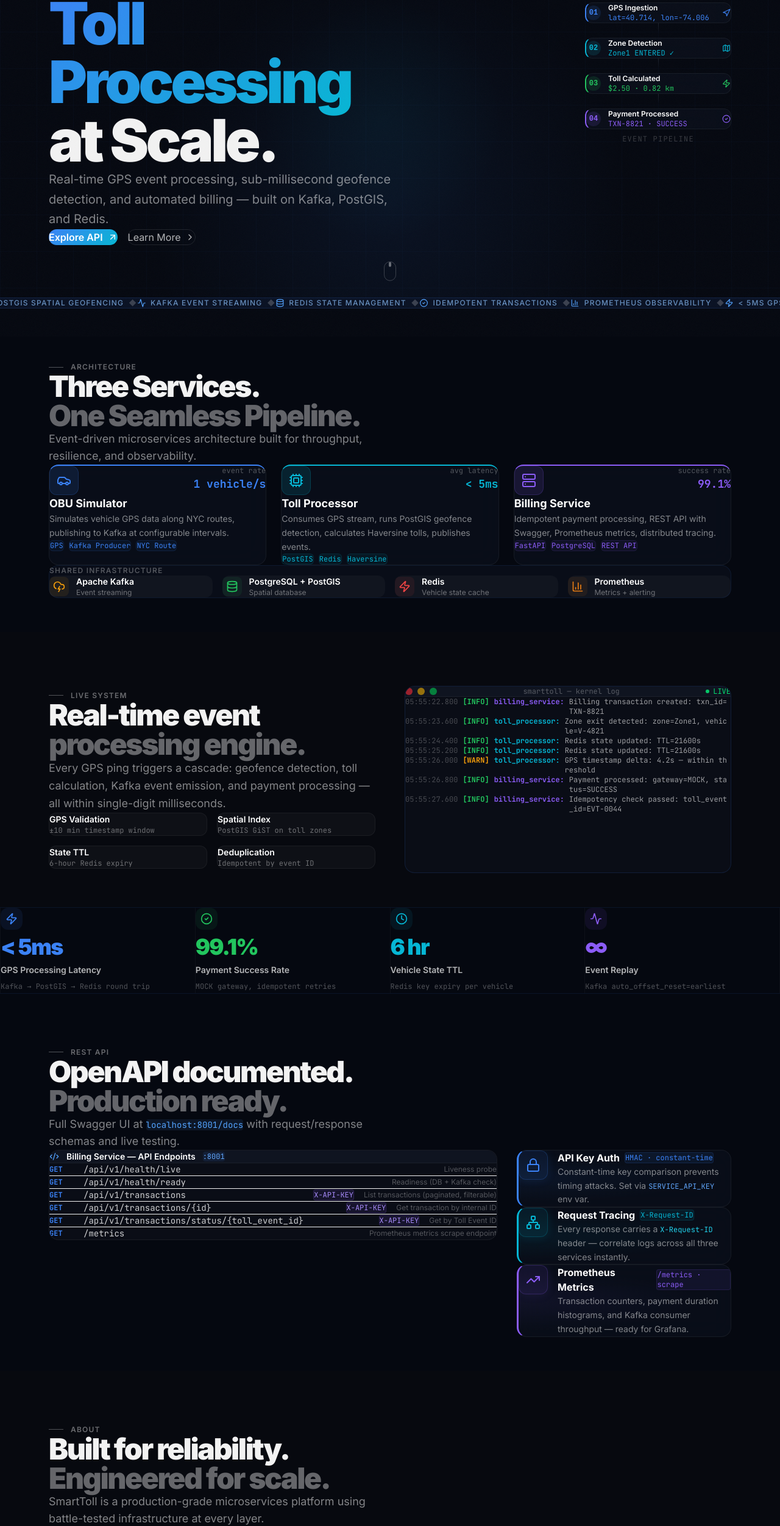
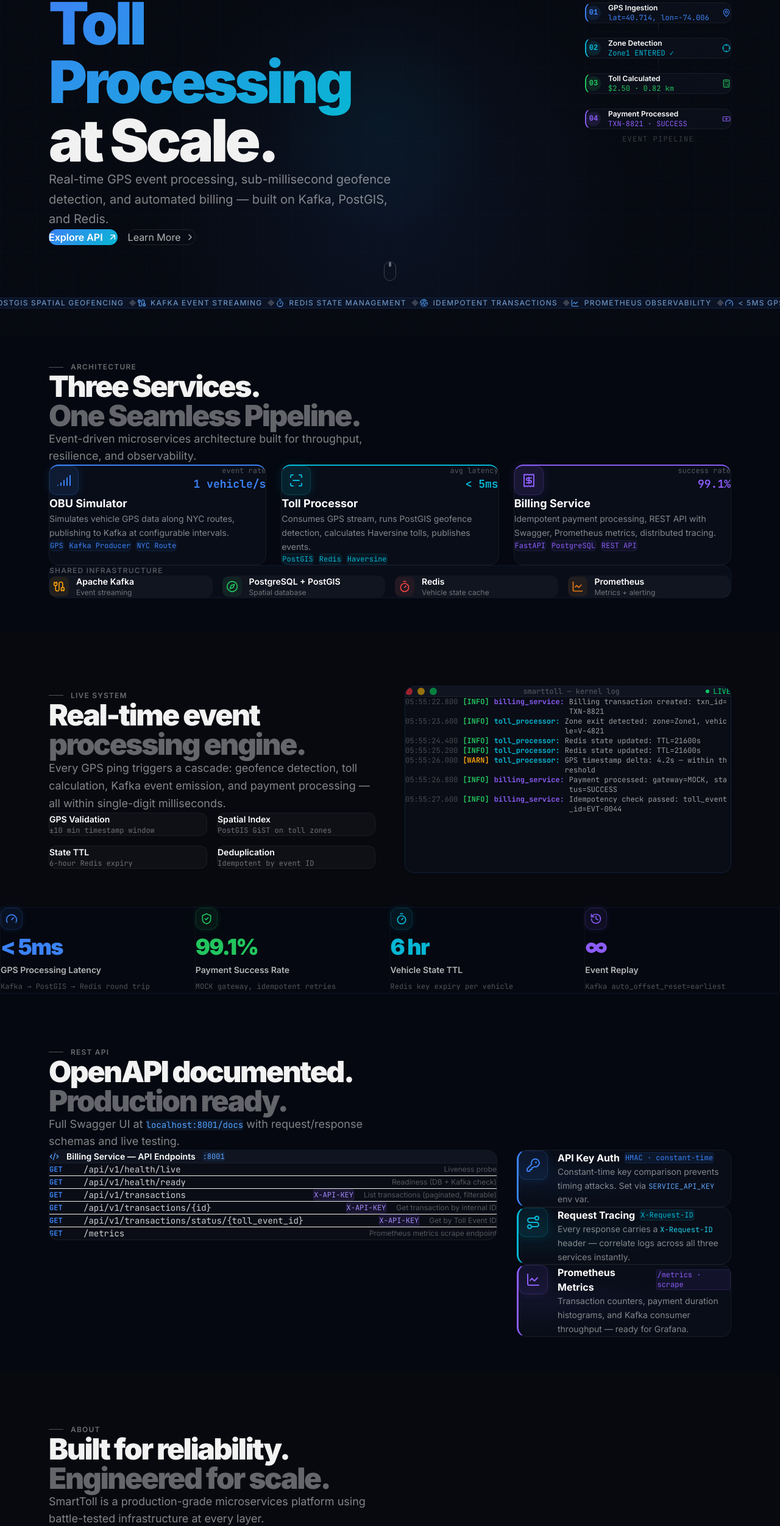
Before and after one commit to hooiv/smarttoll-prod, a React (Vite) app in the folder frontend/: page / in a window 1280 px wide. Shown: the part 248-2751 px from the top of the page at 61% size. Built offline with nearby package versions, Linux system fonts and the light colour scheme.

Commit message:
fix(frontend): semantic icon overhaul — purposeful icons across all sections

```diff
--- a/frontend/src/App.tsx
+++ b/frontend/src/App.tsx
@@ -1,11 +1,11 @@
 import { useEffect, useRef, useState } from 'react'
 import { motion, useInView } from 'framer-motion'
 import {
-  Activity, ArrowUpRight, BarChart3,
-  Car, CheckCircle2, ChevronRight, Clock, CloudLightning, Code2,
-  Cpu, Database, ExternalLink, Globe,
-  Lock, Map, Menu, Navigation, Network,
-  RefreshCw, Server, Shield, Terminal, TrendingUp, X, Zap
+  Activity, ArrowUpRight, Banknote, Cable, Calculator, ChevronRight, Code2,
+  Compass, Crosshair, ExternalLink, Fingerprint, Gauge,
+  History, KeyRound, LineChart, MapPin, Menu, Navigation,
+  Receipt, Rocket, Route, ScanLine, ShieldAlert, ShieldCheck, Signal,
+  Terminal, Timer, X
 } from 'lucide-react'
 
 const FadeIn = ({ children, delay = 0, direction = 'up' }: { children: React.ReactNode; delay?: number; direction?: 'up' | 'left' | 'right' | 'none' }) => {
@@ -102,10 +102,10 @@ function Navbar() {
 }
 
 const PIPELINE_STEPS = [
-  { step: '01', label: 'GPS Ingestion', value: 'lat=40.714, lon=-74.006', color: '#3b82f6', icon: <Navigation className="w-3.5 h-3.5" /> },
-  { step: '02', label: 'Zone Detection', value: 'Zone1 ENTERED ✓', color: '#06b6d4', icon: <Map className="w-3.5 h-3.5" /> },
-  { step: '03', label: 'Toll Calculated', value: '$2.50 · 0.82 km', color: '#22c55e', icon: <Zap className="w-3.5 h-3.5" /> },
-  { step: '04', label: 'Payment Processed', value: 'TXN-8821 · SUCCESS', color: '#8b5cf6', icon: <CheckCircle2 className="w-3.5 h-3.5" /> },
+  { step: '01', label: 'GPS Ingestion', value: 'lat=40.714, lon=-74.006', color: '#3b82f6', icon: <MapPin className="w-3.5 h-3.5" /> },
+  { step: '02', label: 'Zone Detection', value: 'Zone1 ENTERED ✓', color: '#06b6d4', icon: <Crosshair className="w-3.5 h-3.5" /> },
+  { step: '03', label: 'Toll Calculated', value: '$2.50 · 0.82 km', color: '#22c55e', icon: <Calculator className="w-3.5 h-3.5" /> },
+  { step: '04', label: 'Payment Processed', value: 'TXN-8821 · SUCCESS', color: '#8b5cf6', icon: <Banknote className="w-3.5 h-3.5" /> },
 ]
 
 function Hero() {
@@ -183,7 +183,7 @@ function Hero() {
         animate={{ y: [0, 8, 0] }} transition={{ duration: 5, repeat: Infinity, ease: 'easeInOut', delay: 1 }}>
         <div className="flex items-center gap-3">
           <div className="w-8 h-8 rounded-full flex items-center justify-center" style={{ background: 'rgba(6,182,212,0.2)' }}>
-            <CheckCircle2 className="w-4 h-4 text-cyan-400" />
+            <ShieldCheck className="w-4 h-4 text-cyan-400" />
           </div>
           <div>
             <p className="text-xs text-white/40 font-mono">Payment Success</p>
@@ -244,12 +244,12 @@ function Hero() {
 
 function MarqueeBar() {
   const items = [
-    { icon: <Zap className="w-3.5 h-3.5" />, text: '< 5ms GPS Processing Latency' },
-    { icon: <Shield className="w-3.5 h-3.5" />, text: 'PostGIS Spatial Geofencing' },
-    { icon: <Activity className="w-3.5 h-3.5" />, text: 'Kafka Event Streaming' },
-    { icon: <Database className="w-3.5 h-3.5" />, text: 'Redis State Management' },
-    { icon: <CheckCircle2 className="w-3.5 h-3.5" />, text: 'Idempotent Transactions' },
-    { icon: <BarChart3 className="w-3.5 h-3.5" />, text: 'Prometheus Observability' },
+    { icon: <Gauge className="w-3.5 h-3.5" />, text: '< 5ms GPS Processing Latency' },
+    { icon: <Crosshair className="w-3.5 h-3.5" />, text: 'PostGIS Spatial Geofencing' },
+    { icon: <Cable className="w-3.5 h-3.5" />, text: 'Kafka Event Streaming' },
+    { icon: <Timer className="w-3.5 h-3.5" />, text: 'Redis State Management' },
+    { icon: <Fingerprint className="w-3.5 h-3.5" />, text: 'Idempotent Transactions' },
+    { icon: <LineChart className="w-3.5 h-3.5" />, text: 'Prometheus Observability' },
   ]
   const doubled = [...items, ...items]
   return (
@@ -269,13 +269,13 @@ function MarqueeBar() {
 
 function Architecture() {
   const services = [
-    { icon: <Car className="w-6 h-6" />, name: 'OBU Simulator', color: '#3b82f6',
+    { icon: <Signal className="w-6 h-6" />, name: 'OBU Simulator', color: '#3b82f6',
       description: 'Simulates vehicle GPS data along NYC routes, publishing to Kafka at configurable intervals.',
       tags: ['GPS', 'Kafka Producer', 'NYC Route'], metric: '1 vehicle/s', metricLabel: 'event rate' },
-    { icon: <Cpu className="w-6 h-6" />, name: 'Toll Processor', color: '#06b6d4',
+    { icon: <ScanLine className="w-6 h-6" />, name: 'Toll Processor', color: '#06b6d4',
       description: 'Consumes GPS stream, runs PostGIS geofence detection, calculates Haversine tolls, publishes events.',
       tags: ['PostGIS', 'Redis', 'Haversine'], metric: '< 5ms', metricLabel: 'avg latency' },
-    { icon: <Server className="w-6 h-6" />, name: 'Billing Service', color: '#8b5cf6',
+    { icon: <Receipt className="w-6 h-6" />, name: 'Billing Service', color: '#8b5cf6',
       description: 'Idempotent payment processing, REST API with Swagger, Prometheus metrics, distributed tracing.',
       tags: ['FastAPI', 'PostgreSQL', 'REST API'], metric: '99.1%', metricLabel: 'success rate' },
   ]
@@ -297,7 +297,7 @@ function Architecture() {
             <FadeIn key={svc.name} delay={i * 0.15}>
               <div className="card-glass card-hover rounded-2xl p-6 h-full" style={{ border: '1px solid rgba(255,255,255,0.06)', borderTop: `2px solid ${svc.color}` }}>
                 <div className="flex items-start justify-between mb-6">
-                  <div className="w-12 h-12 rounded-xl flex items-center justify-center" style={{ background: `${svc.color}20`, border: `1px solid ${svc.color}30` }}>
+                  <div className="w-12 h-12 rounded-xl flex items-center justify-center" style={{ background: `${svc.color}20`, border: `1px solid ${svc.color}35`, boxShadow: `0 0 18px ${svc.color}25` }}>
                     <span style={{ color: svc.color }}>{svc.icon}</span>
                   </div>
                   <div className="text-right">
@@ -322,10 +322,10 @@ function Architecture() {
             <p className="text-xs font-semibold uppercase tracking-widest text-white/30 mb-6">Shared Infrastructure</p>
             <div className="grid grid-cols-2 md:grid-cols-4 gap-4">
               {[
-                { icon: <CloudLightning className="w-5 h-5" />, name: 'Apache Kafka', desc: 'Event streaming', color: '#f59e0b' },
-                { icon: <Database className="w-5 h-5" />, name: 'PostgreSQL + PostGIS', desc: 'Spatial database', color: '#22c55e' },
-                { icon: <Zap className="w-5 h-5" />, name: 'Redis', desc: 'Vehicle state cache', color: '#ef4444' },
-                { icon: <BarChart3 className="w-5 h-5" />, name: 'Prometheus', desc: 'Metrics + alerting', color: '#e87d14' },
+                { icon: <Cable className="w-5 h-5" />, name: 'Apache Kafka', desc: 'Event streaming', color: '#f59e0b' },
+                { icon: <Compass className="w-5 h-5" />, name: 'PostgreSQL + PostGIS', desc: 'Spatial database', color: '#22c55e' },
+                { icon: <Timer className="w-5 h-5" />, name: 'Redis', desc: 'Vehicle state cache', color: '#ef4444' },
+                { icon: <LineChart className="w-5 h-5" />, name: 'Prometheus', desc: 'Metrics + alerting', color: '#e87d14' },
               ].map((infra) => (
                 <div key={infra.name} className="flex items-center gap-3 p-3 rounded-xl" style={{ background: 'rgba(255,255,255,0.03)' }}>
                   <div className="w-8 h-8 rounded-lg flex items-center justify-center" style={{ background: `${infra.color}15` }}>
@@ -443,10 +443,10 @@ function KernelLog() {
 
 function Stats() {
   const statsData = [
-    { value: '< 5ms', label: 'GPS Processing Latency', desc: 'Kafka → PostGIS → Redis round trip', icon: <Zap className="w-5 h-5" />, color: '#3b82f6' },
-    { value: '99.1%', label: 'Payment Success Rate', desc: 'MOCK gateway, idempotent retries', icon: <CheckCircle2 className="w-5 h-5" />, color: '#22c55e' },
-    { value: '6 hr', label: 'Vehicle State TTL', desc: 'Redis key expiry per vehicle', icon: <Clock className="w-5 h-5" />, color: '#06b6d4' },
-    { value: '∞', label: 'Event Replay', desc: 'Kafka auto_offset_reset=earliest', icon: <Activity className="w-5 h-5" />, color: '#8b5cf6' },
+    { value: '< 5ms', label: 'GPS Processing Latency', desc: 'Kafka → PostGIS → Redis round trip', icon: <Gauge className="w-5 h-5" />, color: '#3b82f6' },
+    { value: '99.1%', label: 'Payment Success Rate', desc: 'MOCK gateway, idempotent retries', icon: <ShieldCheck className="w-5 h-5" />, color: '#22c55e' },
+    { value: '6 hr', label: 'Vehicle State TTL', desc: 'Redis key expiry per vehicle', icon: <Timer className="w-5 h-5" />, color: '#06b6d4' },
+    { value: '∞', label: 'Event Replay', desc: 'Kafka auto_offset_reset=earliest', icon: <History className="w-5 h-5" />, color: '#8b5cf6' },
   ]
   return (
     <section style={{ background: '#050810', borderTop: '1px solid rgba(59,130,246,0.1)', borderBottom: '1px solid rgba(59,130,246,0.1)' }}>
@@ -454,7 +454,7 @@ function Stats() {
         {statsData.map((stat, i) => (
           <FadeIn key={stat.label} delay={i * 0.1}>
             <div className="p-7 md:p-9 flex flex-col gap-2" style={{ borderRight: '1px solid rgba(255,255,255,0.04)' }}>
-              <div className="w-9 h-9 rounded-xl flex items-center justify-center" style={{ background: `${stat.color}15`, color: stat.color }}>
+              <div className="w-9 h-9 rounded-xl flex items-center justify-center" style={{ background: `${stat.color}15`, color: stat.color, border: `1px solid ${stat.color}30`, boxShadow: `0 0 12px ${stat.color}20` }}>
                 {stat.icon}
               </div>
               <p className="text-3xl md:text-4xl font-black tracking-tighter mt-1" style={{ color: stat.color }}>{stat.value}</p>
@@ -521,21 +521,21 @@ function ApiSection() {
             <div className="space-y-4">
               {[
                 {
-                  icon: <Lock className="w-6 h-6" />,
+                  icon: <KeyRound className="w-6 h-6" />,
                   color: '#3b82f6',
                   title: 'API Key Auth',
                   tag: 'HMAC · constant-time',
                   desc: <>Constant-time key comparison prevents timing attacks. Set via <code className="font-mono text-xs" style={{ color: '#60a5fa' }}>SERVICE_API_KEY</code> env var.</>,
                 },
                 {
-                  icon: <Network className="w-6 h-6" />,
+                  icon: <Route className="w-6 h-6" />,
                   color: '#06b6d4',
                   title: 'Request Tracing',
                   tag: 'X-Request-ID',
                   desc: <>Every response carries a <code className="font-mono text-xs" style={{ color: '#22d3ee' }}>X-Request-ID</code> header — correlate logs across all three services instantly.</>,
                 },
                 {
-                  icon: <TrendingUp className="w-6 h-6" />,
+                  icon: <LineChart className="w-6 h-6" />,
                   color: '#8b5cf6',
                   title: 'Prometheus Metrics',
                   tag: '/metrics · scrape',
@@ -574,16 +574,16 @@ function ApiSection() {
 
 function About() {
   const features = [
-    { icon: <Map className="w-7 h-7" />, color: '#3b82f6', title: 'Geospatial Intelligence',
+    { icon: <Crosshair className="w-7 h-7" />, color: '#3b82f6', title: 'Geospatial Intelligence',
       tag: 'PostGIS · GiST Index',
       desc: 'ST_Contains with GiST spatial indexes delivers sub-millisecond zone entry/exit detection across thousands of toll zones.' },
-    { icon: <RefreshCw className="w-7 h-7" />, color: '#ef4444', title: 'Fault Tolerance',
+    { icon: <ShieldAlert className="w-7 h-7" />, color: '#ef4444', title: 'Fault Tolerance',
       tag: 'Kafka · auto_offset_reset',
       desc: 'Consumer restarts replay from the earliest unprocessed offset — zero event loss, no manual intervention.' },
-    { icon: <CheckCircle2 className="w-7 h-7" />, color: '#22c55e', title: 'Idempotency',
+    { icon: <Fingerprint className="w-7 h-7" />, color: '#22c55e', title: 'Idempotency',
       tag: 'toll_event_id · dedup',
       desc: 'Every billing transaction is keyed on toll_event_id. Duplicate GPS bursts never produce duplicate charges.' },
-    { icon: <Globe className="w-7 h-7" />, color: '#f59e0b', title: 'Deploy Anywhere',
+    { icon: <Rocket className="w-7 h-7" />, color: '#f59e0b', title: 'Deploy Anywhere',
       tag: 'Docker · K8s · ECS · Fly.io',
       desc: 'One Compose file for local dev. Health probes and Prometheus scrape endpoints make it production-ready on any orchestrator.' },
   ]
```
